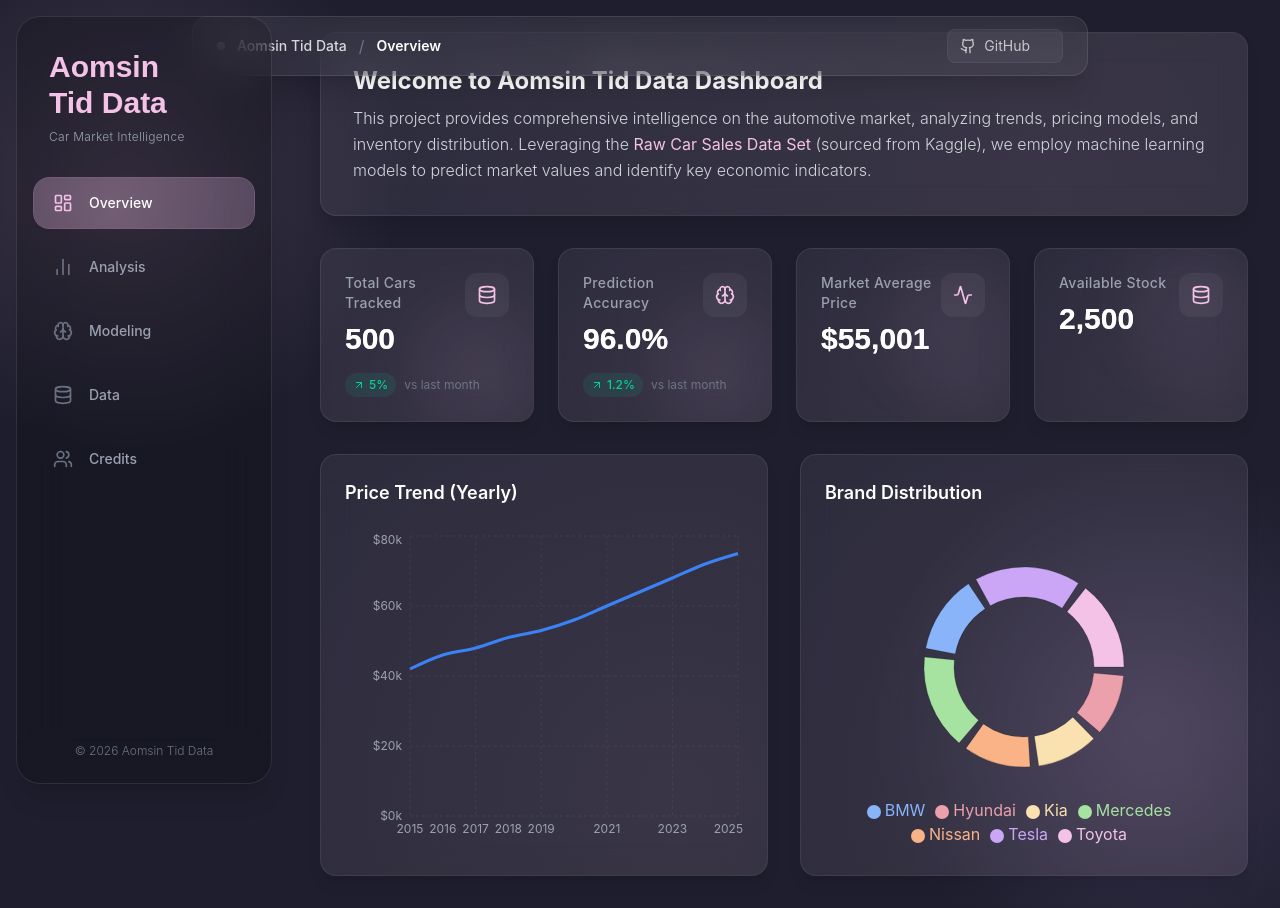
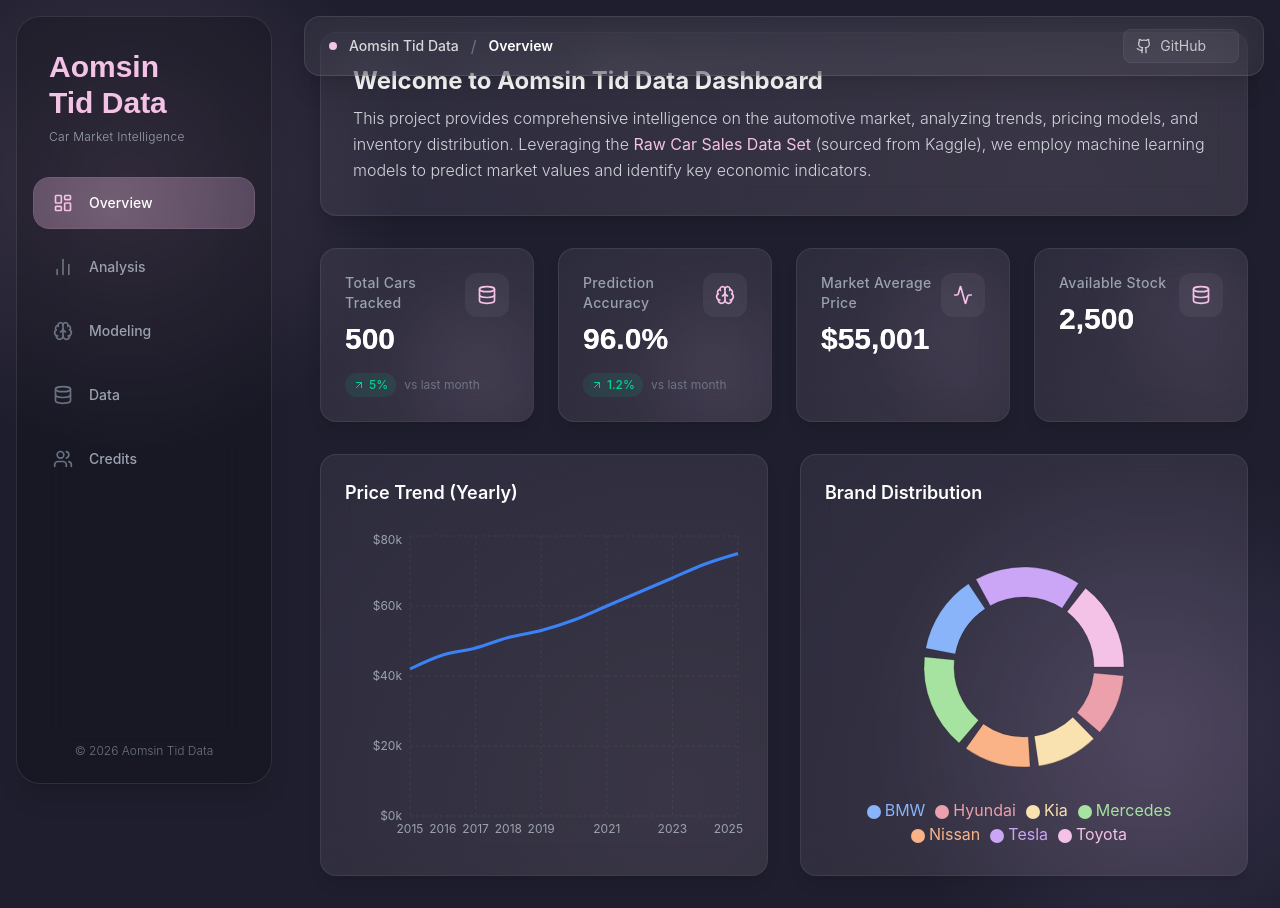
Before and after one commit to champyod/Aomsin-Tid-Data, a Next.js app in the folder dashboard/: page / in a window 1280 px wide. Built offline with nearby package versions, Linux system fonts and the light colour scheme.

Commit message:
fix(ui): center topbar in content area and remove navigation animation

```diff
--- a/dashboard/src/components/Topbar.tsx
+++ b/dashboard/src/components/Topbar.tsx
@@ -3,7 +3,6 @@
 import Link from "next/link";
 import { usePathname } from "next/navigation";
 import { Github, ExternalLink } from "lucide-react";
-import { motion } from "framer-motion";
 
 const REPO_URL = "https://github.com/champyod/Aomsin-Tid-Data";
 
@@ -22,11 +21,13 @@
   };
 
   return (
-    <motion.header
-      initial={{ y: -20, opacity: 0 }}
-      animate={{ y: 0, opacity: 1 }}
-      transition={{ duration: 0.4, ease: "easeOut" }}
-      className="fixed top-4 left-1/2 -translate-x-1/2 z-50 w-[calc(100%-2rem)] max-w-4xl"
+    <header
+      className="hidden lg:block fixed top-4 z-50"
+      style={{
+        // Center in content area: starts at sidebar width (18rem = 288px), ends at screen edge
+        left: "calc(18rem + 1rem)", // sidebar + padding
+        right: "1rem",
+      }}
     >
       <div className="flex items-center justify-between px-6 py-3 rounded-2xl bg-white/5 backdrop-blur-xl border border-white/10 shadow-xl shadow-black/10">
         {/* Left: Project Name */}
@@ -55,6 +56,6 @@
           </Link>
         </div>
       </div>
-    </motion.header>
+    </header>
   );
 }
```
